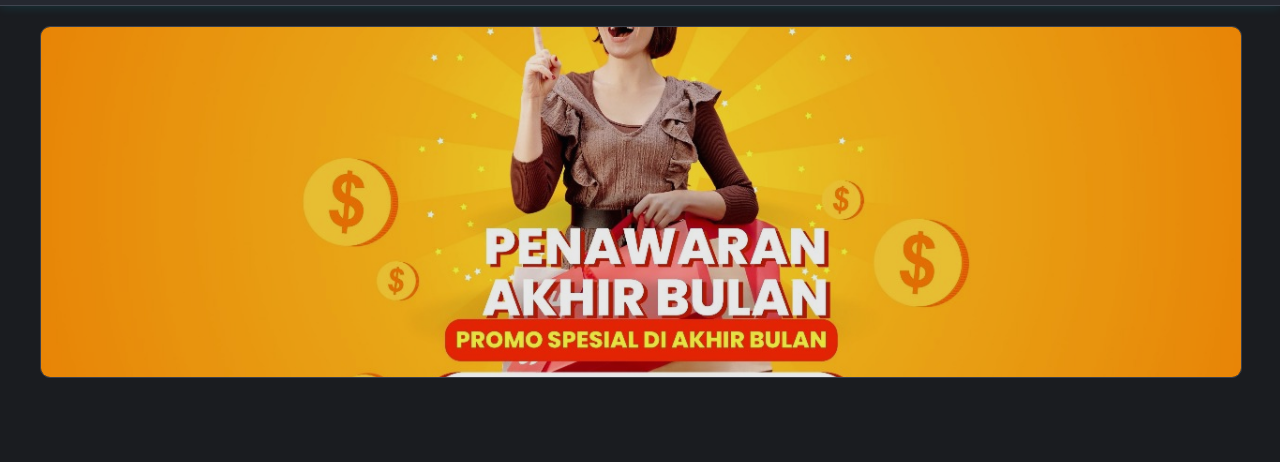
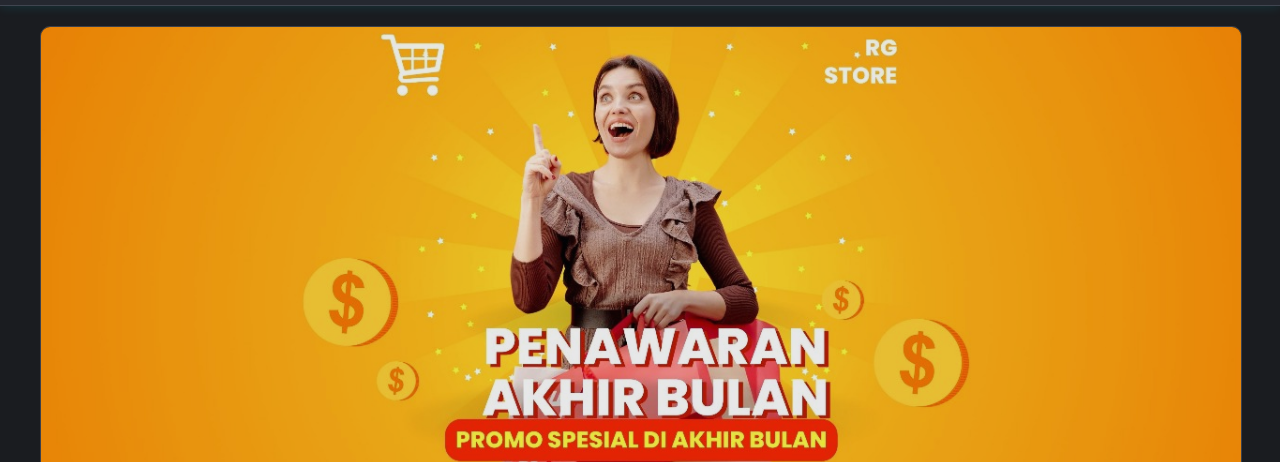
Before and after one commit to Reynandagilang/GGR, a plain HTML site: page index.html in a window 1280 px wide. Shown: the part 71-533 px from the top of the page. Drawn offline with Linux system fonts and the light colour scheme; files whose address does not match are found by name.

Commit message:
Update style.css

```diff
--- a/style.css
+++ b/style.css
@@ -159,7 +159,7 @@ header nav ul li a.active {
 .hero-banner {
     border-radius: 10px;
     width: 100%;
-    height: 350px; /* Atur tinggi default banner, bisa diubah sesuai keinginan */
+    height: 550px; /* Atur tinggi default banner, bisa diubah sesuai keinginan */
     object-fit: cover;
     border: 1px solid var(--border-color);
     opacity: 0.9; /* Naikkan opacity sedikit jika 0.8 terlalu pudar */
```
